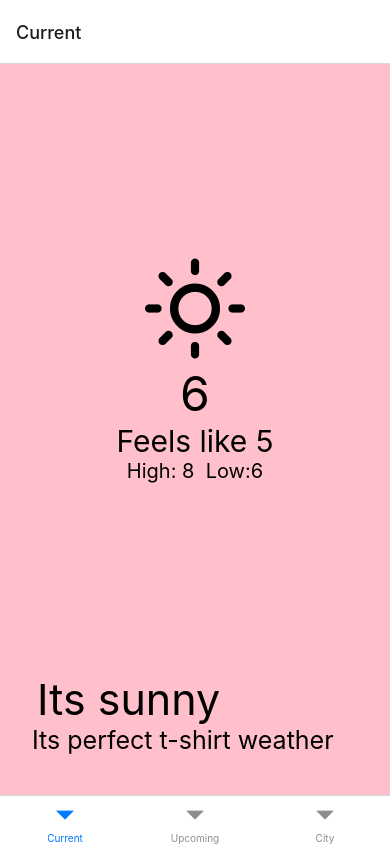
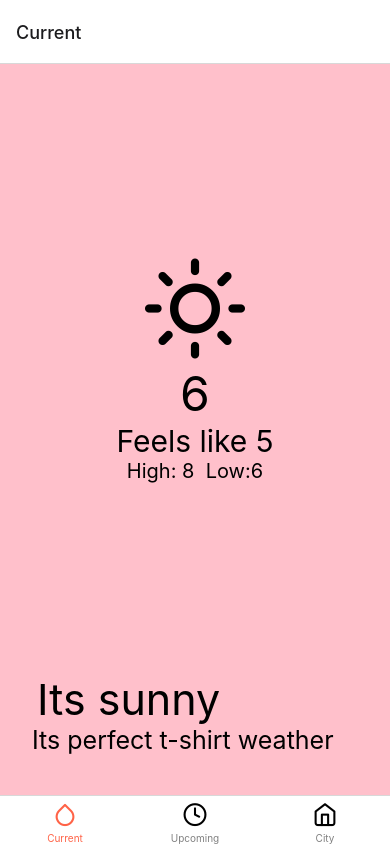
Before and after one commit to niatania102/weatherapp, a React Native app: screen / in a window 390 px wide. Built offline with nearby package versions, Linux system fonts and the light colour scheme.

Commit message:
styling tabs

```diff
--- a/App.js
+++ b/App.js
@@ -4,16 +4,43 @@
 import { createBottomTabNavigator } from "@react-navigation/bottom-tabs"
 import UpcomingWeather from "./src/screens/UpcomingWeather"
 import City from "./src/screens/City"
+import { Feather } from '@expo/vector-icons'
 
 const Tab = createBottomTabNavigator()
 
 const App = () => {
   return (
     <NavigationContainer>
-      <Tab.Navigator>
-          <Tab.Screen name={'Current'} component={CurrentWeather}/>
-          <Tab.Screen name={'Upcoming'} component={UpcomingWeather}/>
-          <Tab.Screen name={'City'} component={City}/>
+      <Tab.Navigator
+        screenOptions={{
+          tabBarActiveTintColor: 'tomato',
+          tabBarInactiveTintColor: 'grey'
+        }} >
+          <Tab.Screen name={'Current'} component={CurrentWeather} options={{
+            tabBarIcon: ({ focused }) => (
+              <Feather
+                name={'droplet'}
+                size={25}
+                color={focused ? 'tomato' : 'black'}
+              />
+            )
+          }}/>
+          <Tab.Screen name={'Upcoming'} component={UpcomingWeather} options={{
+            tabBarIcon: ({focused}) => (
+              <Feather
+                name={'clock'}
+                size={25}
+                color={focused ? 'tomato' : 'black'}/>
+            )
+          }}/>
+          <Tab.Screen name={'City'} component={City} options={{
+            tabBarIcon: ({focused}) => (
+              <Feather
+                name={'home'}
+                size={25}
+                color={focused ? 'tomato' : 'black'}/>
+            )
+          }}/>
       </Tab.Navigator>
     </NavigationContainer>
   )
```
